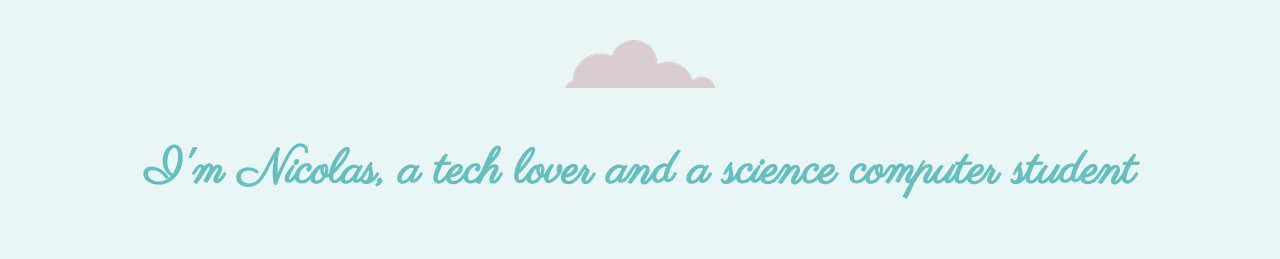
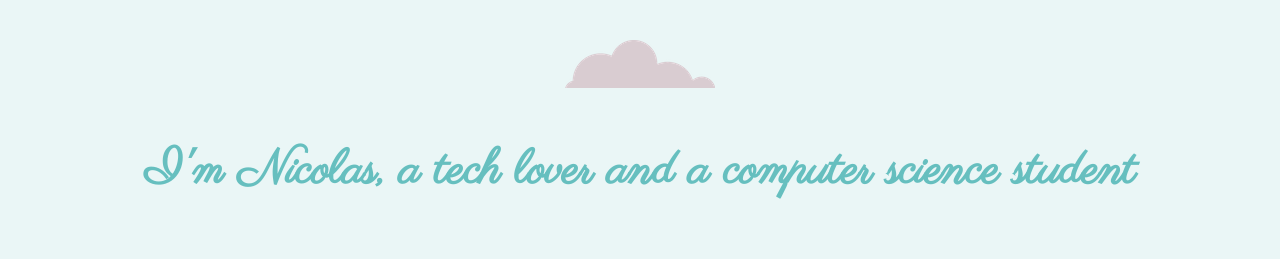
Before and after one commit to NicolasMouraC/My-personal-site, a plain HTML site: page index.html in a window 1280 px wide. Shown: the top 259 px of the page. Drawn offline with Linux system fonts and the light colour scheme.

Commit message:
Update index.html

```diff
--- a/index.html
+++ b/index.html
@@ -15,7 +15,7 @@
 <body>
     <div class="top-container">
         <img class="top-cloud" src="Images/cloud.png">
-        <h1> I'm Nicolas, a tech lover and a science computer student</h1>
+        <h1> I'm Nicolas, a tech lover and a computer science student</h1>
         <h2 style="text-decoration: underline;">I will become a Programmer</h2>
         <img class="bottom-cloud1" src="Images/cloud.png">
         <img class="bottom-cloud2" src="Images/cloud.png">
```
